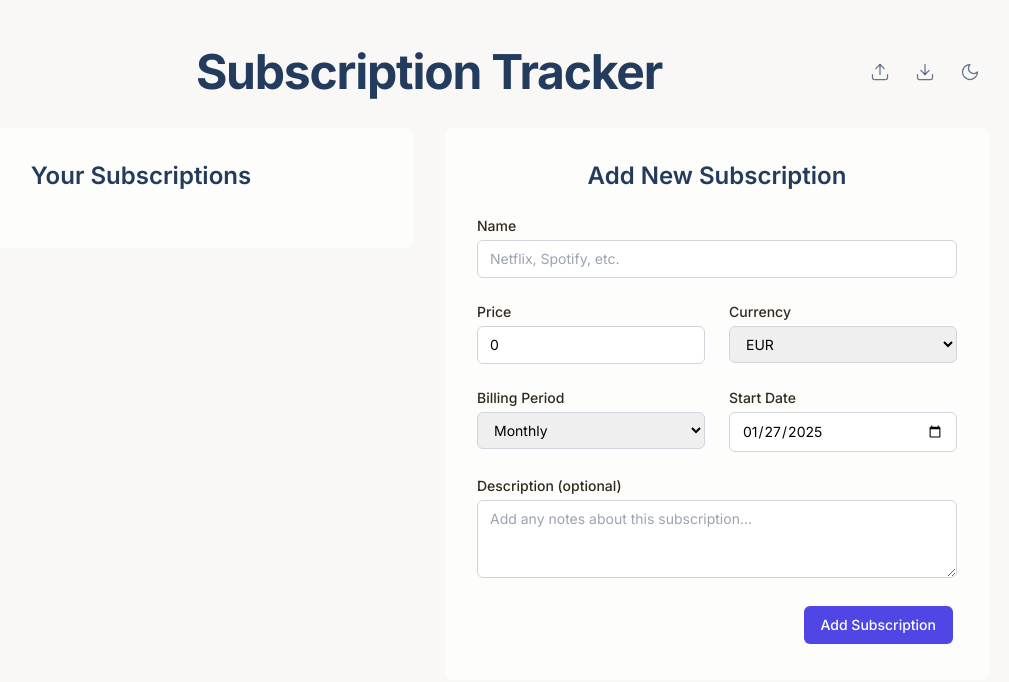
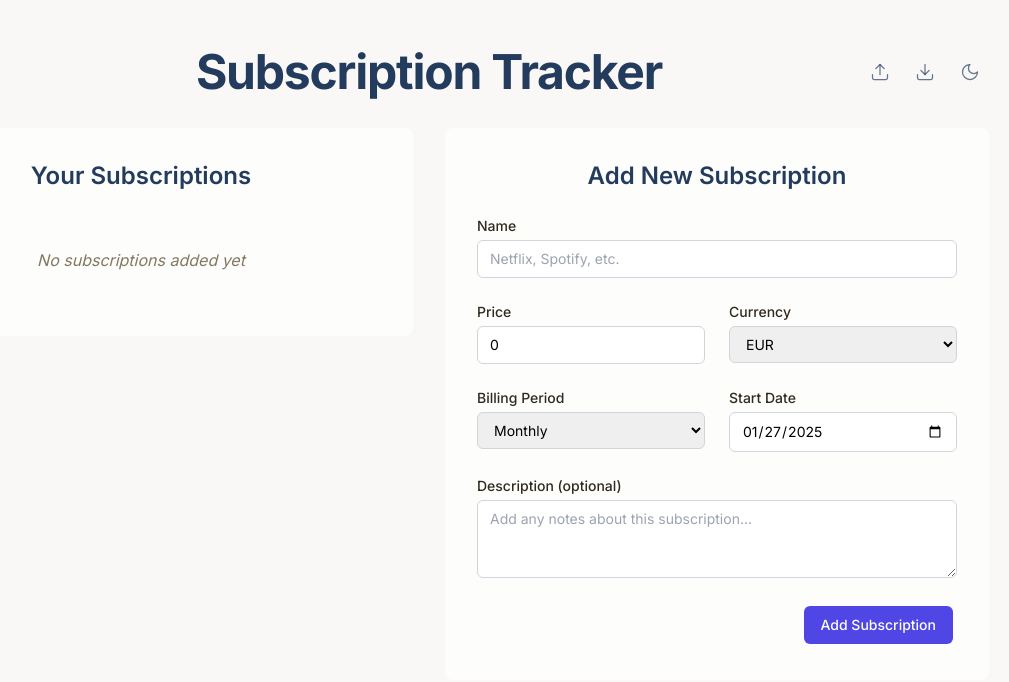
Before and after one commit to morhendos/subscription-tracker, a Next.js app: page / in a window 1280 px wide. Shown: the top 682 px of the page, without its empty margins (211-1220 px from the left). Built offline with nearby package versions, Linux system fonts and the light colour scheme.

Commit message:
fix: add loading state and prevent hydration issues

```diff
--- a/src/app/page.tsx
+++ b/src/app/page.tsx
@@ -15,7 +15,8 @@ export default function SubscriptionsPage() {
     addSubscription,
     updateSubscription,
     deleteSubscription,
-    calculateSummary
+    calculateSummary,
+    mounted
   } = useSubscriptionStorage();
 
   const [editingSubscription, setEditingSubscription] = useState<Subscription | null>(null);
@@ -46,6 +47,23 @@ export default function SubscriptionsPage() {
     setEditingSubscription(null);
   };
 
+  if (!mounted) {
+    return (
+      <div className="min-h-screen bg-background transition-colors duration-200">
+        <main className="container mx-auto px-3 py-4 sm:px-4 sm:py-12 max-w-6xl">
+          <PageHeader />
+          <div className="grid gap-8 mt-8 lg:grid-cols-2">
+            <div className="h-[200px] animate-pulse rounded-lg bg-paper shadow-sm" />
+            <div className="space-y-8">
+              <div className="h-[400px] animate-pulse rounded-lg bg-paper shadow-sm" />
+              <div className="h-[200px] animate-pulse rounded-lg bg-paper shadow-sm" />
+            </div>
+          </div>
+        </main>
+      </div>
+    );
+  }
+
   return (
     <div className="min-h-screen bg-background transition-colors duration-200">
       <main className="container mx-auto px-3 py-4 sm:px-4 sm:py-12 max-w-6xl">
@@ -69,6 +87,7 @@ export default function SubscriptionsPage() {
                 subscriptions={subscriptions}
                 onEdit={handleEdit}
                 onDelete={handleDelete}
+                mounted={mounted}
               />
             </Section>
 
```
